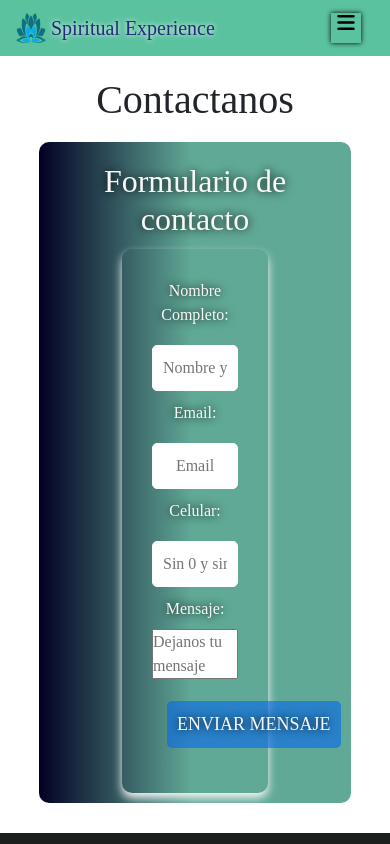
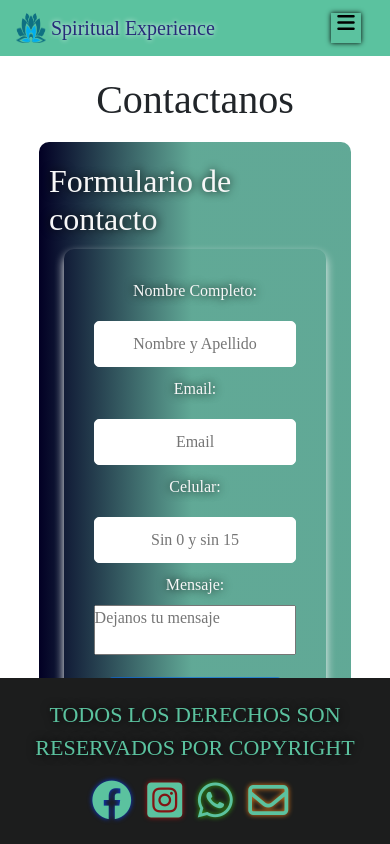
Before and after one commit to Nahuelpar/entrega2-comision33080, a website: page page/contacto.html in a window 390 px wide. Shown: the top 844 px of the page. Drawn offline with nearby package versions, Linux system fonts and the light colour scheme; a web font is replaced by a local one.

Commit message:
Actualizando la Web  :D

```diff
--- a/scss/_media-queries.scss
+++ b/scss/_media-queries.scss
@@ -1,28 +1,61 @@
-@media screen and (min-width:320px) and (max-width:1440px) {
-    .jumbotron {
-        height: 120%;
-    }
+@media screen and (max-width: 584px) {
+   .contenido {
+      width: 90%;
 
-    .formulario {
-        text-align: center;
-    }
 
-    .contenido {
-        width: 100%;
+   }
 
-        .label {
-            width: fit-content;
-            text-align: center;
-        }
+   .label {width: fit-content;}
+   .btn-form{ justify-self: left;
+    margin:auto;
+    padding: auto;
 
-        .inpunt {
-            width: fit-content;
-        }
-    }
+   }
+   .textarea{
+      margin-bottom: 15px;
+   }
 
+   footer{
+    font-size: 22px;
+   }
+
+   .p-jumbotron{
+      font-size: 13px;
+   }
+}
+@media screen and (max-width: 768px) {
+   .contenido {
+      width: 90%;
+
+
+   }
+
+   .label {width: fit-content;}
+   .btn-form{ justify-self: left;
+    margin:auto;
+    padding: auto;
+
+   }
+   .textarea{
+      margin-bottom: 15px;
+   }
+
+   footer{
+      margin-top: 100px;
+      position: sticky;
+      left: 0;
+      bottom: 0;
+      width: 100%;
+   }
 
 }
 
-@media screen and (min-width:600px) and (max-width:900px){
-
+@media screen and  (max-width: 1440px) {
+   footer{
+      margin-top: 35%;
+      position: sticky;
+      left: 0;
+      bottom: 0;
+      width: 100%;
+   }
 }
--- a/scss/_variable.scss
+++ b/scss/_variable.scss
@@ -19,8 +19,9 @@ $blanco-grisaseo: rgb(247, 247, 247);
 
 %iconitos {
     letter-spacing: 10px;
-    font-size: 50px;
+    font-size: 40px;
     color: $verde-claro;
+
 
     &:hover {
 
--- a/scss/componentes/_card.scss
+++ b/scss/componentes/_card.scss
@@ -14,6 +14,7 @@
     @include flex-column-center;
     align-items: center;
     font-family: 'Aref Ruqaa Ink', serif;
+    padding: 10px;
 
 
 }
--- a/scss/componentes/_font.scss
+++ b/scss/componentes/_font.scss
@@ -3,6 +3,7 @@
     @include flex-column-center;
     align-items: center;
     margin: 20px 0;
+
 
 }
 
@@ -21,6 +22,7 @@
     text-shadow: 0px 0 10px #000;
     align-items: center;
     @include flex-column-center;
+
 
 }
 
@@ -80,4 +82,5 @@
     border-radius: 5px;
     font-weight: 500;
     margin: 15px;
+
 }
--- a/scss/componentes/_footer.scss
+++ b/scss/componentes/_footer.scss
@@ -9,12 +9,12 @@ footer {
     padding: 20px;
 
 
-
 }
 
 .fa-facebook{
     @extend %iconitos;
     text-shadow: 0 0 5px rgba(10, 63, 240, 0.918);
+
 }
 
 .fa-whatsapp {
--- a/scss/main.scss
+++ b/scss/main.scss
@@ -1,8 +1,8 @@
 @import "variable";
-@import "_media-queries";
 @import "componentes/header";
 @import "componentes/general";
 @import "componentes/card";
 @import "componentes/font";
 @import "componentes/mapa";
 @import "componentes/footer";
+@import "_media-queries";
```
Also changed, not shown: index.html (+1 -0 lines), css/main.css, 1 other file.
